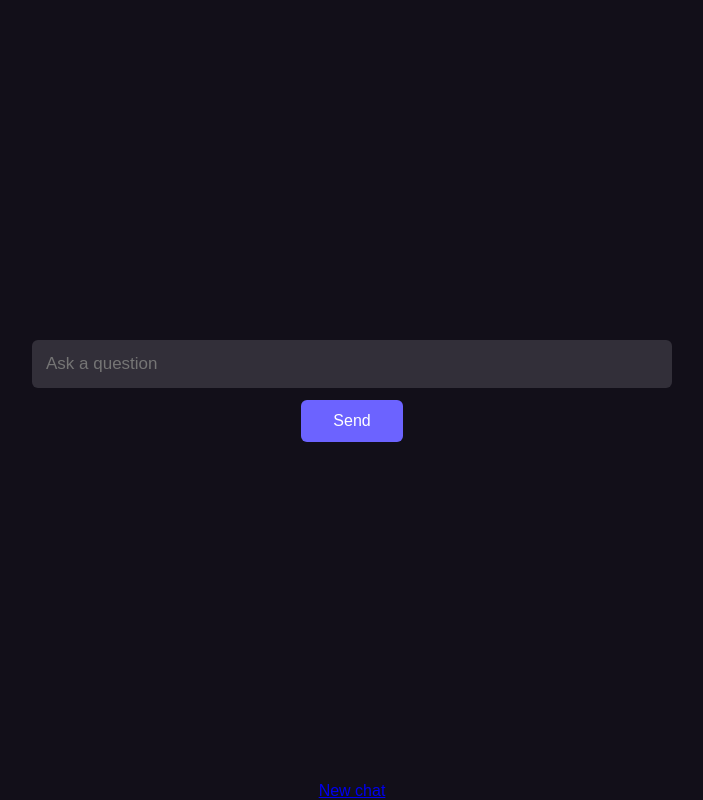
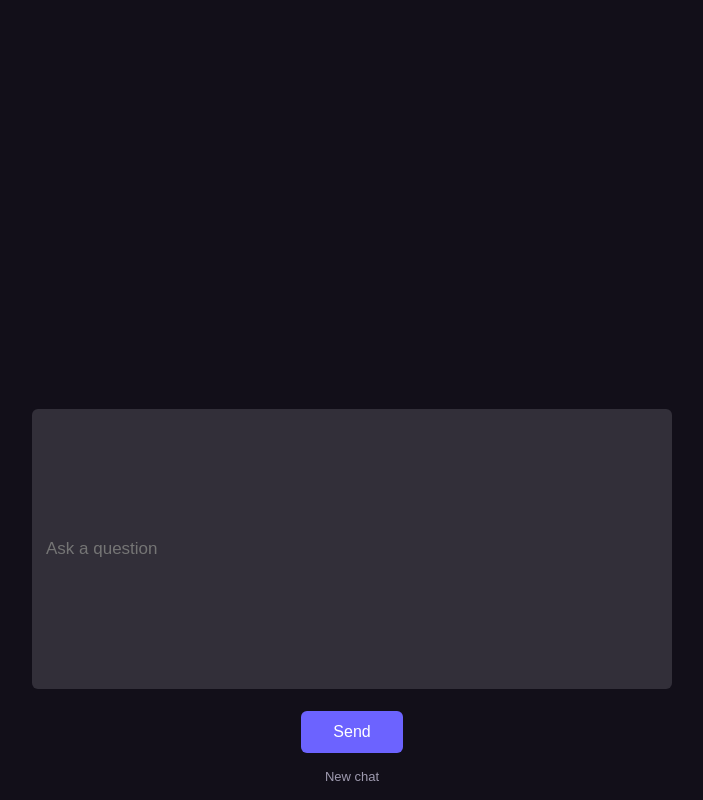
Before and after one commit to ch-devx/chatbot-web, a Flask app: page / in a window 1280 px wide. Shown: the whole page, without its empty margins (288-991 px from the left). Run offline with Flask 3, Linux system fonts and the light colour scheme.

Commit message:
feat(style.css): add styles for chat bubbles, input form and reset button

```diff
--- a/static/style.css
+++ b/static/style.css
@@ -67,3 +67,66 @@ button[type="submit"] {
 button[type="submit"]:hover {
     background-color: #574fd6;
 }
+
+.chat-window {
+    width: 60vw;
+    max-width: 800px;
+    flex: 1;
+    overflow-y: auto;
+    padding: 24px 16px;
+    display: flex;
+    flex-direction: column;
+    gap: 12px;
+}
+
+.message {
+    padding: 12px 16px;
+    border-radius: 10px;
+    max-width: 75%;
+    line-height: 1.5;
+    font-size: 15px;
+}
+
+.message.user {
+    background-color: #6c63ff;
+    color: #fff;
+    align-self: flex-end;
+}
+
+.message.assistant {
+    background-color: #322f39;
+    color: #e0e0e0;
+    align-self: flex-start;
+}
+
+.label {
+    display: block;
+    font-size: 11px;
+    opacity: 0.6;
+    margin-bottom: 4px;
+    text-transform: uppercase;
+    letter-spacing: 0.05em;
+}
+
+.input-form {
+    display: flex;
+    gap: 10px;
+    padding: 16px;
+    width: 60vw;
+    max-width: 800px;
+}
+
+.input-form .user_input {
+    flex: 1;
+}
+
+.reset-btn {
+    margin-bottom: 16px;
+    font-size: 13px;
+    color: #9e9aaf;
+    text-decoration: none;
+}
+
+.reset-btn:hover {
+    color: #fff;
+}
```
